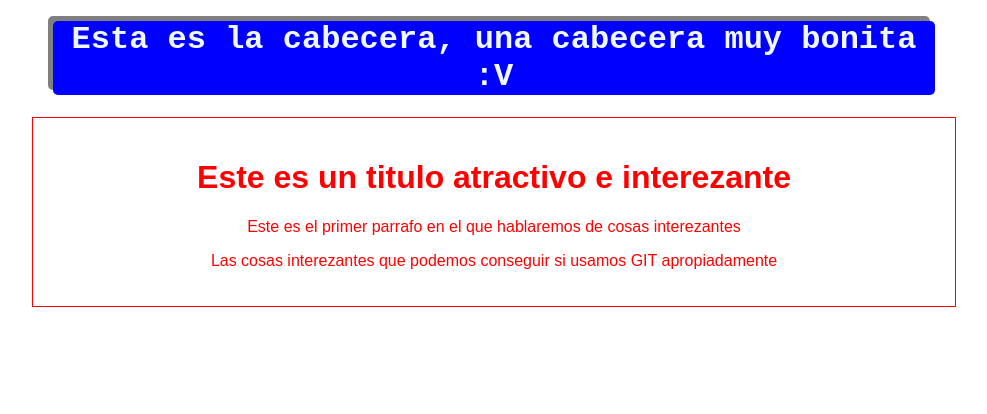
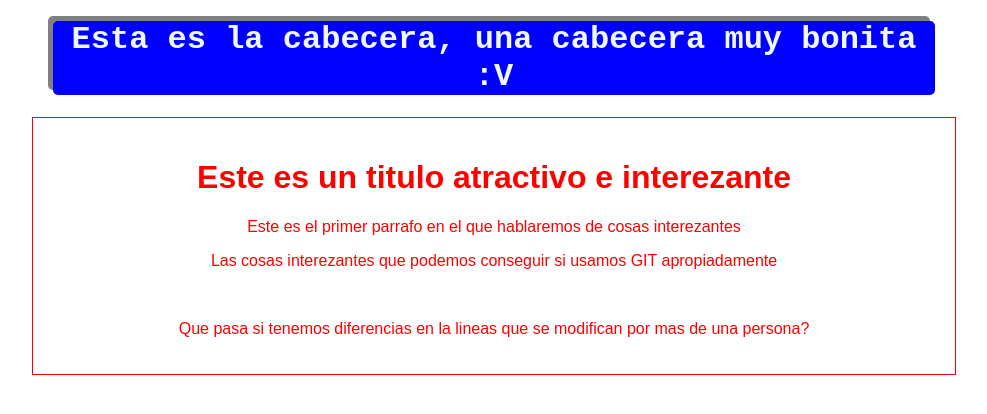
Before and after one commit to Camiloco345/Pruebas, a plain HTML site: page Index.html in a window 1280 px wide. Shown: the whole page, without its empty margins (146-1133 px from the left). Drawn offline with Linux system fonts and the light colour scheme.

Commit message:
actualice un conficto

```diff
--- a/Index.html
+++ b/Index.html
@@ -16,6 +16,8 @@
             <h1>Este es un titulo atractivo e interezante</h1>
             <p>Este es el primer parrafo en el que hablaremos de cosas interezantes</p>
             <p>Las cosas interezantes que podemos conseguir si usamos GIT apropiadamente</p>
+            <br>
+            <p>Que pasa si tenemos diferencias en la lineas que se modifican por mas de una persona?</p>
         </div>
     </div>
 
```
